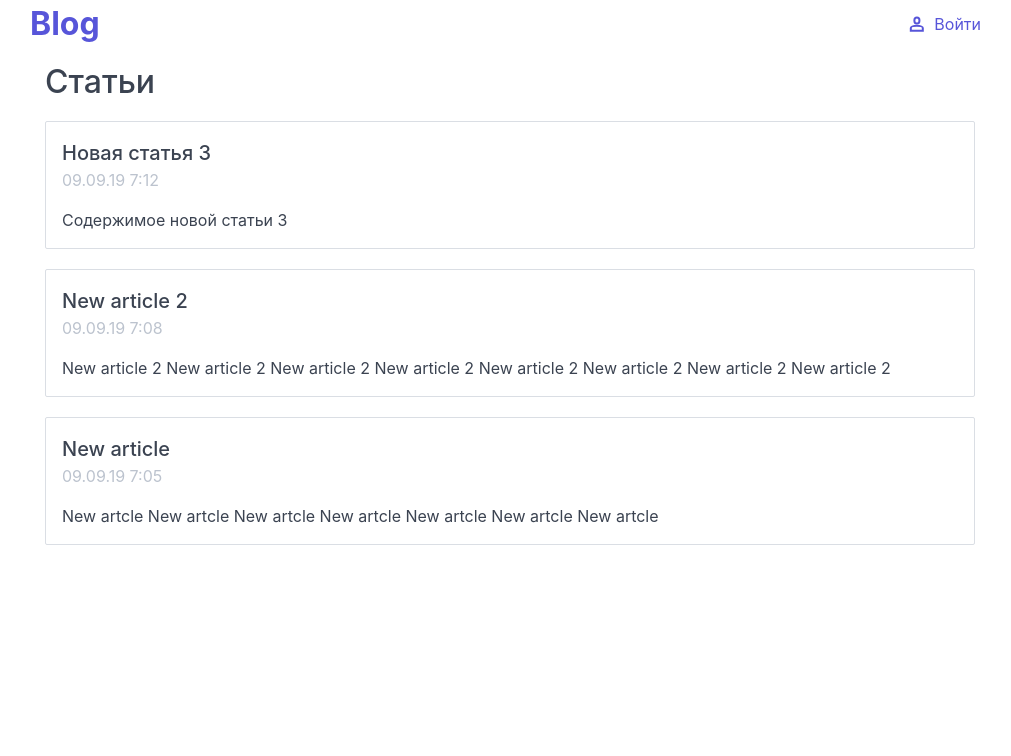
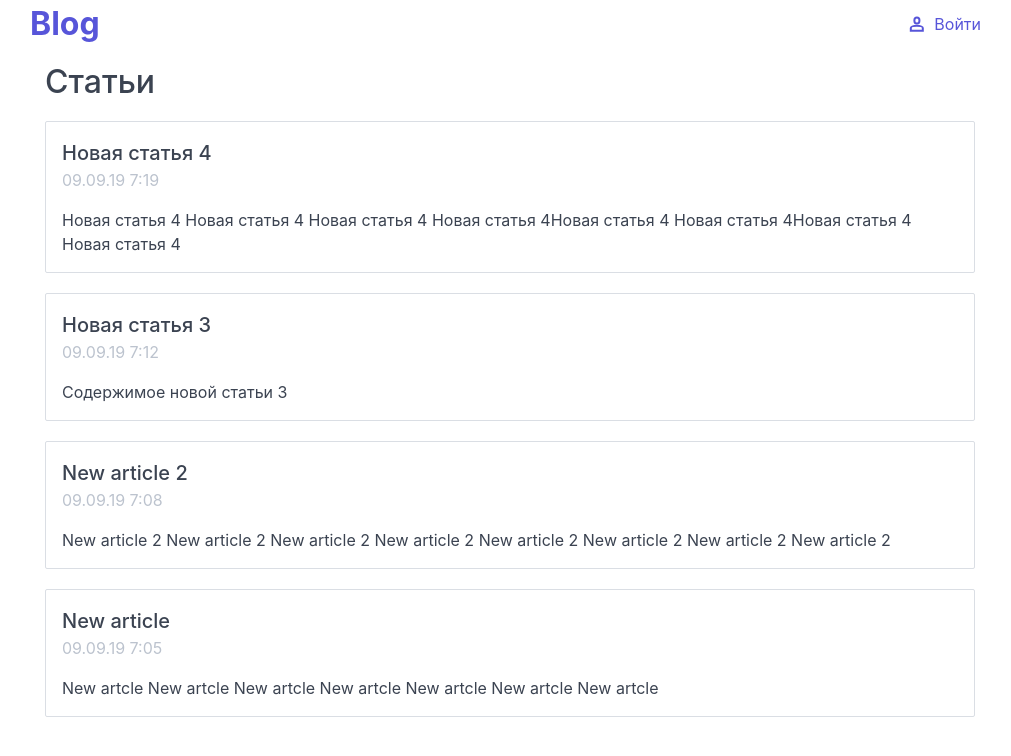
Before and after one commit to Tardigrada777/trlogic-test, a Vue app: page / in a window 1280 px wide. Shown: the top 756 px of the page, without its empty margins (130-1141 px from the left). Built offline with nearby package versions, Linux system fonts and the light colour scheme; data requests are answered from the project's data file; what vue-progressbar would draw is missing.

Commit message:
Ограничение текста на предпросмотре в карточке статьи

```diff
--- a/db.json
+++ b/db.json
@@ -17,6 +17,12 @@
       "content": "Содержимое новой статьи 3",
       "date": "2019-09-09T07:12:33.878Z",
       "id": 9
+    },
+    {
+      "title": "Новая статья 4",
+      "content": "Новая статья 4 Новая статья 4 Новая статья 4 Новая статья 4Новая статья 4 Новая статья 4Новая статья 4 Новая статья 4",
+      "date": "2019-09-09T07:19:16.530Z",
+      "id": 10
     }
   ]
 }
--- a/src/components/ArticleCard.vue
+++ b/src/components/ArticleCard.vue
@@ -4,7 +4,7 @@
       <div class="card-title h5">{{ article.title }}</div>
       <div class="card-subtitle text-gray">{{ formatedDate }}</div>
     </div>
-    <div class="card-body">{{ article.content }}</div>
+    <div class="card-body">{{ contentPreview }}</div>
     <div class="card-footer" v-if="editable">
       <button class="btn btn-primary btn-sm mr--10" @click="$emit('edit-article')">
         <i class="icon icon-edit mr--5"></i>
@@ -31,9 +31,21 @@ export default {
     },
     editable: Boolean
   },
+  data() {
+    return {
+      maxLength: 250
+    };
+  },
   computed: {
     formatedDate() {
       return moment(this.article.date).format("DD.MM.YY h:mm");
+    },
+    contentPreview() {
+      if (this.article.content.length > this.maxLength) {
+        const preview = `${this.article.content.slice(0, this.maxLength)}...`;
+        return preview;
+      }
+      return this.article.content;
     }
   }
 };
--- a/src/store.js
+++ b/src/store.js
@@ -83,8 +83,6 @@ export default new Vuex.Store({
   },
   getters: {
     isUserAuth: state => state.user.isAuth,
-    articles: state => {
-      return state.articles;
-    }
+    articles: state => state.articles
   }
 });
--- a/src/views/ArticlesEditPage.vue
+++ b/src/views/ArticlesEditPage.vue
@@ -33,6 +33,7 @@ import DeleteConfirm from "../components/DeleteConfirm";
 
 export default {
   name: "articlesEdit",
+  components: { ArticleCard, EditArticleModal, NewArticleModal, DeleteConfirm },
   data() {
     return {
       isEditModalOpen: false,
@@ -55,8 +56,7 @@ export default {
     onDeleteConfirm() {
       console.log(this.$refs.confirm.$data);
     }
-  },
-  components: { ArticleCard, EditArticleModal, NewArticleModal, DeleteConfirm }
+  }
 };
 </script>
 
```
